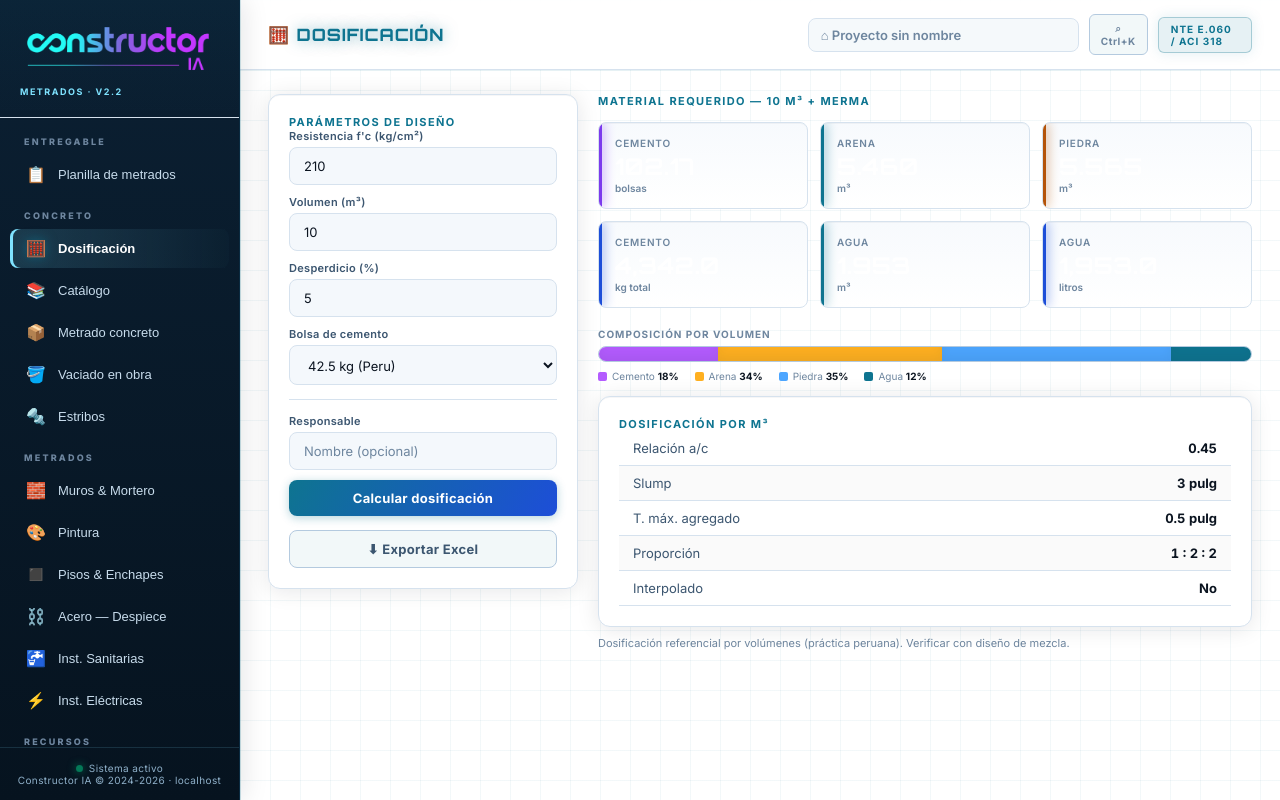
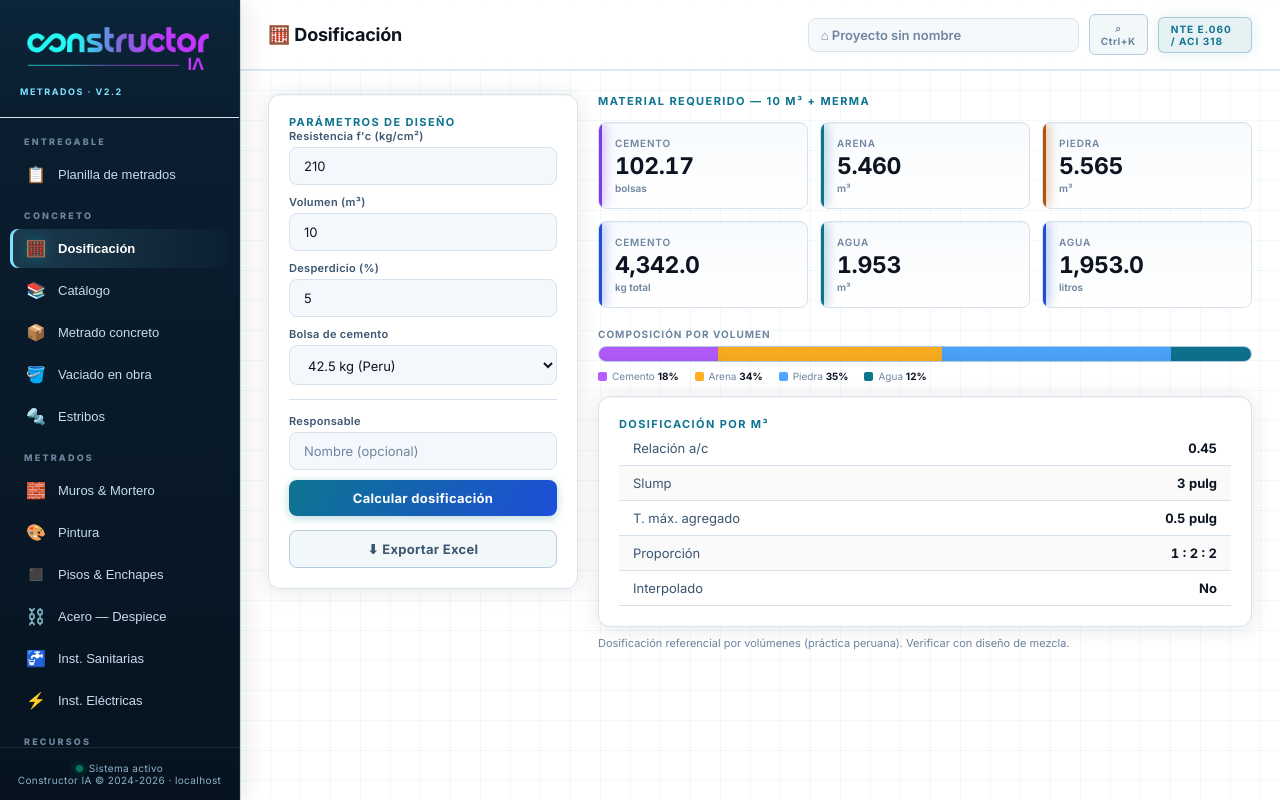
Before and after one commit to ing-victorjm/dosificador-constructor-ia, a Flask app: page / in a window 1280 px wide. Run offline with Flask 3, Linux system fonts and the light colour scheme; some libraries are stand-ins or nearby versions.

Commit message:
Tipografia normal: fuera la fuente futurista y los resplandores
La interfaz usaba Orbitron, una fuente de ciencia ficcion, para la cabecera y
para TODAS las cifras, con resplandores de texto y mayusculas forzadas. En una
herramienta de metrados eso estorba: las cifras son lo que mas se lee y eran las
peor puestas.

- Toda la tipografia pasa a Inter, la misma del resto del texto. Se deja de
  cargar Orbitron y Rajdhani de Google Fonts, asi que la pagina abre antes.
- Las cifras llevan font-variant-numeric: tabular-nums, para que se alineen en
  columna: en una tabla de metrados eso importa mas que el estilo.
- Fuera los dos text-shadow de resplandor y las mayusculas forzadas de la
  cabecera, que ahora dice "Vaciado en obra" y no "VACIADO EN OBRA".

Ademas, tres arrastres de la paleta oscura que quedaban ilegibles sobre blanco:
- .metric-val era color:#fff, o sea blanco sobre blanco: todas las cifras de las
  tarjetas de resumen estaban invisibles.
- ::selection y el buscador rapido pintaban el texto en blanco al seleccionarlo.
- La tarjeta del total era un degradado morado-azul de tema oscuro; pasa a un
  azul plano (#0E7490 a #1D4ED8) que destaca sin parecer un videojuego.

Verificado en navegador: la cabecera computa Inter, sin transformacion ni
sombra, en color #0B1420; las cifras salen en #0B1420 con tabular-nums; y la
zapata de ejemplo sigue dando 0.720 m3 de concreto, 2.40 m2 de encofrado y
3.375 m3 de excavacion.

Co-Authored-By: Claude Opus 5 <noreply@anthropic.com>

```diff
--- a/web_app/templates/index.html
+++ b/web_app/templates/index.html
@@ -7,7 +7,7 @@
 <link rel="icon" type="image/png" href="/static/brand/logo-mark.png">
 <link rel="preconnect" href="https://fonts.googleapis.com">
 <link rel="preconnect" href="https://fonts.gstatic.com" crossorigin>
-<link href="https://fonts.googleapis.com/css2?family=Inter:wght@400;500;600;700;800;900&family=Orbitron:wght@600;700;800;900&family=Rajdhani:wght@600;700&display=swap" rel="stylesheet">
+<link href="https://fonts.googleapis.com/css2?family=Inter:wght@400;500;600;700;800;900&display=swap" rel="stylesheet">
 <style>
 *,*::before,*::after{box-sizing:border-box;margin:0;padding:0}
 :root{
@@ -25,7 +25,8 @@
   --neon:0 1px 3px rgba(11,20,32,.08);
   --glow:0 8px 28px rgba(11,20,32,.07);
   --radius:12px;--radius-sm:8px;
-  --tech:'Orbitron','Rajdhani','Inter',sans-serif;
+  --tech:'Inter',system-ui,-apple-system,sans-serif;
+  --cifras:'Inter',ui-monospace,system-ui,sans-serif;
   font-family:'Inter',system-ui,-apple-system,sans-serif;font-size:13px;
 }
 
@@ -106,8 +107,8 @@ body{
   box-shadow:0 1px 0 rgba(14,116,144,.10);
   padding:14px 28px;display:flex;align-items:center;justify-content:space-between;
 }
-.topbar h1{font-family:var(--tech);font-size:17px;font-weight:800;letter-spacing:1px;color:var(--text);text-transform:uppercase}
-.topbar h1 span{color:var(--cyan);text-shadow:0 0 14px rgba(14,116,144,.5)}
+.topbar h1{font-size:18px;font-weight:700;letter-spacing:-.2px;color:var(--text)}
+.topbar h1 span{color:var(--text)}
 .topbar .tag{
   font-size:10px;background:var(--cyan-dim);
   color:var(--cyan);border:1px solid rgba(14,116,144,.3);
@@ -140,7 +141,7 @@ body{
 .card-title{font-size:11px;font-weight:700;color:var(--cyan);letter-spacing:1.4px;text-transform:uppercase}
 .mini-lbl{font-size:10px;font-weight:700;color:var(--text3);letter-spacing:1px;text-transform:uppercase;margin-bottom:6px}
 /* ── Catálogo ── */
-.cat-group-title{font-family:var(--tech);font-size:12px;font-weight:700;color:var(--violet2);text-transform:uppercase;letter-spacing:1.5px;margin:22px 0 10px;padding-bottom:7px;border-bottom:1px solid var(--border)}
+.cat-group-title{font-size:12px;font-weight:700;color:var(--violet);text-transform:uppercase;letter-spacing:.6px;margin:22px 0 10px;padding-bottom:7px;border-bottom:1px solid var(--border)}
 .cat-row{display:grid;grid-template-columns:repeat(auto-fill,minmax(158px,1fr));gap:12px}
 .cat-card{background:var(--surface2);border:1px solid var(--border);border-radius:var(--radius-sm);padding:8px;cursor:pointer;transition:border-color .18s,box-shadow .18s,transform .18s}
 .cat-card:hover{border-color:var(--cyan);box-shadow:0 0 0 1px rgba(14,116,144,.3),0 8px 24px rgba(14,116,144,.12);transform:translateY(-3px)}
@@ -152,7 +153,7 @@ body{
 .brick-card:hover{border-color:var(--amber);box-shadow:0 0 0 1px rgba(255,176,32,.3),0 8px 22px rgba(255,176,32,.12);transform:translateY(-3px)}
 .brick-img{background:radial-gradient(circle at 50% 38%,#12203C,var(--bg3));border:1px solid var(--border2);border-radius:6px;padding:10px}
 .brick-n{font-size:12px;font-weight:700;color:var(--text);margin-top:9px;line-height:1.25}
-.brick-d{font-family:var(--tech);font-size:11px;color:var(--cyan);margin-top:3px;letter-spacing:.5px}
+.brick-d{font-size:11px;color:var(--cyan);margin-top:3px;letter-spacing:.5px}
 .brick-u{font-size:10px;color:var(--text3);margin-top:3px;text-transform:uppercase;letter-spacing:.6px}
 
 /* ── Grid ─── */
@@ -190,7 +191,7 @@ body{
 .metric.rd::before{background:var(--red);box-shadow:0 0 12px var(--red)}
 .metric.or::before{background:var(--orange);box-shadow:0 0 12px var(--orange)}
 .metric-lbl{font-size:10px;color:var(--text3);font-weight:600;margin-bottom:6px;text-transform:uppercase;letter-spacing:.8px}
-.metric-val{font-family:var(--tech);font-size:23px;font-weight:700;color:#fff;line-height:1;letter-spacing:.5px}
+.metric-val{font-family:var(--cifras);font-variant-numeric:tabular-nums;font-size:23px;font-weight:700;color:var(--text);line-height:1;letter-spacing:-.3px}
 .metric-unit{font-size:10px;color:var(--text3);margin-top:4px;font-weight:600}
 
 /* ── Forms ─── */
@@ -243,10 +244,10 @@ td.n{text-align:right;font-variant-numeric:tabular-nums;font-weight:700;color:va
 
 /* ── Hero total ─── */
 .hero{
-  background:linear-gradient(120deg,#141B3A 0%,#3A1E7A 45%,#0E3A55 100%);
-  border:1px solid rgba(14,116,144,.25);
+  background:linear-gradient(120deg,#0E7490 0%,#1D4ED8 100%);
+  border:1px solid rgba(14,116,144,.30);
   border-radius:var(--radius);padding:22px 26px;color:#fff;
-  box-shadow:0 0 40px rgba(14,116,144,.12),0 8px 30px rgba(11,20,32,.12);
+  box-shadow:0 6px 20px rgba(14,116,144,.18);
   position:relative;overflow:hidden;
 }
 .hero::before{
@@ -262,7 +263,7 @@ td.n{text-align:right;font-variant-numeric:tabular-nums;font-weight:700;color:va
   border-radius:50%;
 }
 .hero-lbl{font-size:11px;color:var(--cyan);font-weight:700;text-transform:uppercase;letter-spacing:1.2px}
-.hero-val{font-family:var(--tech);font-size:30px;font-weight:800;margin-top:6px;letter-spacing:.5px;text-shadow:0 0 20px rgba(14,116,144,.4)}
+.hero-val{font-family:var(--cifras);font-variant-numeric:tabular-nums;font-size:30px;font-weight:800;margin-top:6px;letter-spacing:-.5px}
 .hero-sub{font-size:12px;opacity:.7;margin-top:4px;font-weight:500}
 
 /* ── IFC ─── */
@@ -326,7 +327,7 @@ td.n{text-align:right;font-variant-numeric:tabular-nums;font-weight:700;color:va
 .del-btn:hover{background:var(--red-dim)}
 
 /* ── PRO v3 ─────────────────────────────── */
-::selection{background:rgba(14,116,144,.35);color:#fff}
+::selection{background:rgba(14,116,144,.18);color:var(--text)}
 ::-webkit-scrollbar{width:10px;height:10px}
 ::-webkit-scrollbar-track{background:#0A0F1C}
 ::-webkit-scrollbar-thumb{background:#1E2A45;border-radius:6px;border:2px solid #0A0F1C}
@@ -354,7 +355,7 @@ td.n{text-align:right;font-variant-numeric:tabular-nums;font-weight:700;color:va
 .ace-tbl td select{min-width:88px}
 .ace-tbl select.ace-part{width:auto;display:inline-block;font-weight:700;color:var(--cyan);margin-right:8px}
 .ace-tbl input.ace-rot{width:auto;display:inline-block;min-width:240px;margin-right:8px}
-.ace-oe{font-family:var(--tech);font-size:10px;color:var(--text3);letter-spacing:.5px;margin-right:8px}
+.ace-oe{font-family:var(--cifras);font-size:10px;color:var(--text3);letter-spacing:.5px;margin-right:8px}
 .ace-inc,.ace-exc,.ace-nd{font-size:9px;font-weight:800;letter-spacing:.6px;padding:3px 8px;border-radius:20px;text-transform:uppercase;white-space:nowrap}
 .ace-inc{color:var(--green);background:var(--green-dim);border:1px solid rgba(43,232,160,.35)}
 .ace-exc{color:var(--red);background:var(--red-dim);border:1px solid rgba(255,77,109,.35)}
@@ -378,7 +379,7 @@ td.n{text-align:right;font-variant-numeric:tabular-nums;font-weight:700;color:va
 .pal-it{display:flex;align-items:center;gap:11px;padding:9px 13px;border-radius:8px;cursor:pointer;font-size:13px;color:var(--text2)}
 .pal-it .pi{width:20px;text-align:center;flex-shrink:0}
 .pal-it small{margin-left:auto;color:var(--text3);font-size:9px;text-transform:uppercase;letter-spacing:1px}
-.pal-it.sel,.pal-it:hover{background:rgba(14,116,144,.11);color:#fff}
+.pal-it.sel,.pal-it:hover{background:rgba(14,116,144,.11);color:var(--text)}
 .modal-box{width:min(400px,90vw);margin:27vh auto 0;background:#FFFFFF;border:1px solid rgba(220,38,38,.35);border-radius:14px;padding:22px;box-shadow:0 24px 60px rgba(11,20,32,.18);animation:palIn .18s ease}
 /* 3D fullscreen */
 #v3d.fs{position:fixed;inset:22px;z-index:990;height:auto!important;box-shadow:0 0 100px rgba(14,116,144,.28),0 0 0 100vmax rgba(11,20,32,.40)}
@@ -558,7 +559,7 @@ td.n{text-align:right;font-variant-numeric:tabular-nums;font-weight:700;color:va
         <div class="hero-lbl">Volumen total de concreto</div>
         <div class="hero-val" id="met-total-vol">0 m³</div>
         <div class="hero-sub" id="met-total-n">0 elementos</div>
-        <button class="btn mt" style="background:rgba(11,20,32,.06);color:#fff;border:1px solid rgba(11,20,32,.12)" onclick="metUsarVol()">Usar en dosificación →</button>
+        <button class="btn mt" style="background:rgba(11,20,32,.05);color:var(--text);border:1px solid rgba(11,20,32,.12)" onclick="metUsarVol()">Usar en dosificación →</button>
       </div>
       <div class="card mt">
         <div class="card-title">Resumen de obra</div>
@@ -2989,14 +2990,14 @@ function initV3d(){
 }
 function v3dLabel(txt){
   const c=document.createElement('canvas'),x=c.getContext('2d'),fs=42;
-  x.font='700 '+fs+'px Rajdhani,Inter,sans-serif';const tw=x.measureText(txt).width;
+  x.font='700 '+fs+'px Inter,system-ui,sans-serif';const tw=x.measureText(txt).width;
   c.width=tw+40;c.height=fs+26;
   const r=12,W=c.width,H=c.height;
   x.beginPath();x.moveTo(r,1);x.arcTo(W-1,1,W-1,H-1,r);x.arcTo(W-1,H-1,1,H-1,r);
   x.arcTo(1,H-1,1,1,r);x.arcTo(1,1,W-1,1,r);x.closePath();
   x.fillStyle='rgba(8,14,26,.92)';x.fill();
   x.strokeStyle='rgba(14,116,144,.75)';x.lineWidth=2.5;x.stroke();
-  x.font='700 '+fs+'px Rajdhani,Inter,sans-serif';x.textBaseline='middle';x.textAlign='center';
+  x.font='700 '+fs+'px Inter,system-ui,sans-serif';x.textBaseline='middle';x.textAlign='center';
   x.fillStyle='#9FE9FF';x.fillText(txt,W/2,H/2+2);
   const t=new THREE.CanvasTexture(c);t.minFilter=THREE.LinearFilter;t.encoding=THREE.sRGBEncoding;
   const sp=new THREE.Sprite(new THREE.SpriteMaterial({map:t,depthTest:false,transparent:true}));
```
